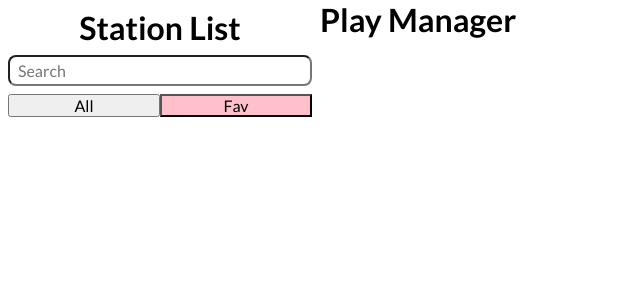
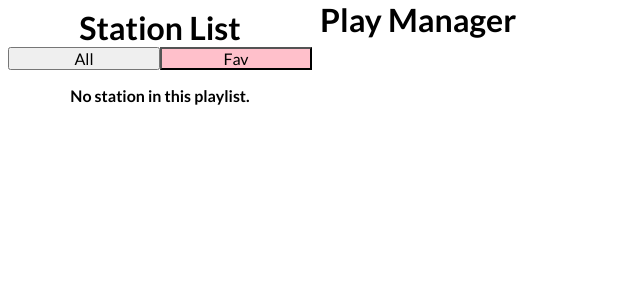
Before and after one commit to hexmo/react-radio, a React (Create React App) app: page / in a window 1280 px wide. Both pictures are taken after a click on the button "Fav". Shown: the top 300 px of the page, without its empty margins (0-640 px from the left). Built offline with nearby package versions, Linux system fonts and the light colour scheme.

Commit message:
Removed search bar.
Since there are only few stations search feature is not required.

```diff
--- a/package.json
+++ b/package.json
@@ -13,6 +13,7 @@
     "react": "^17.0.1",
     "react-dom": "^17.0.1",
     "react-scripts": "4.0.1",
+    "string-similarity-js": "^2.1.2",
     "styled-components": "^5.2.1",
     "web-vitals": "^0.2.4"
   },
--- a/src/App.js
+++ b/src/App.js
@@ -14,17 +14,17 @@ function App() {
 	// All states are created here to achieve state uplifting.
 
 	// This state stores all stations.
-	const [allFmList] = useState(songsList);
+	const [allFmList, setAllFmList] = useState(songsList);
 	// This state stores favourite fm stations which are stored in local storage.
 	const [favouriteFmList, setFavouriteFmList] = useState(
 		JSON.parse(localStorage.getItem('favouriteFMList')) || [],
 	);
 	// This state stores current playlist.
 	const [currentPlayList, setCurrentPlayList] = useState(allFmList);
+	// This state stores current playlist type.
+	const [currentPlayListType, setCurrentPlayListType] = useState('all');
 	// This state will hold currently active station name.
 	const [currentStation, setCurrentStation] = useState(currentPlayList[0]);
-	// This state stores search key word that helps to filter current play list.
-	const [searchKey, setSearchKey] = useState('');
 
 	return (
 		<>
@@ -36,10 +36,10 @@ function App() {
 					setFavouriteFmList={setFavouriteFmList}
 					currentStation={currentStation}
 					setCurrentStation={setCurrentStation}
-					searchKey={searchKey}
-					setSearchKey={setSearchKey}
 					currentPlayList={currentPlayList}
 					setCurrentPlayList={setCurrentPlayList}
+					currentPlayListType={currentPlayListType}
+					setCurrentPlayListType={setCurrentPlayListType}
 				/>
 				<PlayManager
 					allFmList={allFmList}
@@ -47,12 +47,13 @@ function App() {
 					setFavouriteFmList={setFavouriteFmList}
 					currentStation={currentStation}
 					setCurrentStation={setCurrentStation}
-					searchKey={searchKey}
-					setSearchKey={setSearchKey}
 					currentPlayList={currentPlayList}
 					setCurrentPlayList={setCurrentPlayList}
+					currentPlayListType={currentPlayListType}
+					setCurrentPlayListType={setCurrentPlayListType}
 				/>
 			</MainDiv>
+			<audio src={currentStation.audio}></audio>
 		</>
 	);
 }
--- a/src/components/PlayManager.js
+++ b/src/components/PlayManager.js
@@ -8,8 +8,6 @@ const PlayManager = ({
 	setFavouriteFmList,
 	currentStation,
 	setCurrentStation,
-	searchKey,
-	setSearchKey,
 	currentPlayList,
 	setCurrentPlayList,
 }) => {
--- a/src/components/SearchBar.js
+++ /dev/null
@@ -1,27 +0,0 @@
-import React from 'react';
-// Styled component
-import styled from 'styled-components';
-const SearchBar = () => {
-	return (
-		<StyledSearchBar>
-			<input type='text' placeholder='Search' />
-		</StyledSearchBar>
-	);
-};
-
-const StyledSearchBar = styled.div`
-	width: 100%;
-	input {
-		width: 100%;
-		border-radius: 0.5rem;
-		padding: 0.25rem 0.5rem;
-		font-size: 1rem;
-		margin: 0.5rem 0;
-
-		&:focus {
-			outline: none;
-		}
-	}
-`;
-
-export default SearchBar;
--- a/src/components/StationManager.js
+++ b/src/components/StationManager.js
@@ -1,7 +1,6 @@
 import React, { useRef } from 'react';
 // Import components
 import StationsList from './StationsList';
-import SearchBar from './SearchBar';
 // Styled component
 import styled from 'styled-components';
 
@@ -11,10 +10,10 @@ const StationManager = ({
 	setFavouriteFmList,
 	currentStation,
 	setCurrentStation,
-	searchKey,
-	setSearchKey,
 	currentPlayList,
 	setCurrentPlayList,
+	currentPlayListType,
+	setCurrentPlayListType,
 }) => {
 	// Ref
 	const allButtonRef = useRef(null);
@@ -26,19 +25,24 @@ const StationManager = ({
 		allButtonRef.current.classList.add('active-button');
 		console.log(allButtonRef);
 		setCurrentPlayList(allFmList);
+		setCurrentPlayListType('all');
 	};
 	const showFavStationsHandler = () => {
 		allButtonRef.current.classList.remove('active-button');
 		favButtonRef.current.classList.add('active-button');
 		setCurrentPlayList(favouriteFmList);
+		setCurrentPlayListType('fav');
 	};
 	return (
 		<StyledStationManager>
 			<SearchHolder>
 				<h1>Station List</h1>
-				<SearchBar searchKey={searchKey} setSearchKey={setSearchKey} />
 				<div className='buttonContainer'>
-					<button onClick={showAllStationsHandler} ref={allButtonRef}>
+					<button
+						onClick={showAllStationsHandler}
+						ref={allButtonRef}
+						className='active-button'
+					>
 						All
 					</button>
 					<button onClick={showFavStationsHandler} ref={favButtonRef}>
@@ -52,8 +56,6 @@ const StationManager = ({
 				setFavouriteFmList={setFavouriteFmList}
 				currentStation={currentStation}
 				setCurrentStation={setCurrentStation}
-				searchKey={searchKey}
-				setSearchKey={setSearchKey}
 				currentPlayList={currentPlayList}
 				setCurrentPlayList={setCurrentPlayList}
 			/>
--- a/src/components/StationsList.js
+++ b/src/components/StationsList.js
@@ -27,10 +27,20 @@ const StationsList = ({
 					setCurrentPlayList={setCurrentPlayList}
 				/>
 			))}
+			{currentPlayList.length === 0 ? (
+				<h3>No station in this playlist.</h3>
+			) : (
+				''
+			)}
 		</StyledStation>
 	);
 };
 
-const StyledStation = styled.div``;
+const StyledStation = styled.div`
+	h3 {
+		font-size: 1rem;
+		margin: 1rem;
+	}
+`;
 
 export default StationsList;
```
Also changed, not shown: 1 other file (tests, documents, lock files or other folders).
